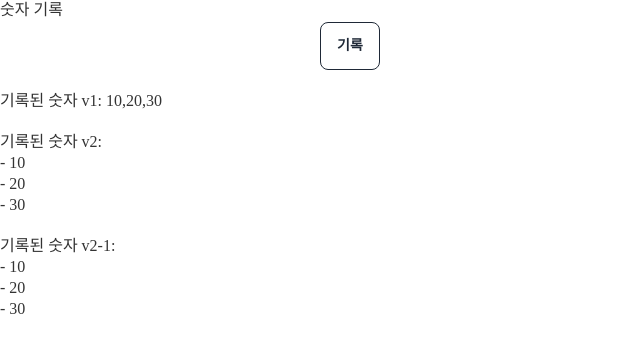
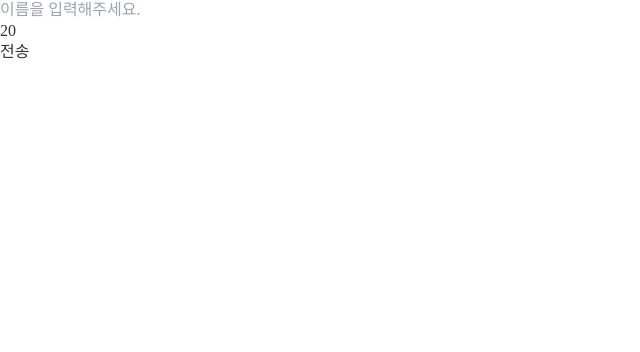
Before and after one commit to NewBean0312/react-test, a React (Create React App) app: page / in a window 1280 px wide. Shown: the top 352 px of the page, without its empty margins (0-640 px from the left). Built offline with nearby package versions, Linux system fonts and the light colour scheme; a web font is replaced by a local one.

Commit message:
form을 사용해서, dom 조작하기 1

```diff
--- a/src/App.js
+++ b/src/App.js
@@ -2,23 +2,20 @@
 // import NumberCounter from "./NumberCounter";
 // import Popup from "./Popup";
 // import ProdList from "./ProdList";
-import NoRecord from "./NoRecord";
+// import NoRecord from "./NoRecord";
+import FormEx from "./FormEx";
 
 import "./App.css";
 
 const App = () => {
-  const nums = [1, 2, 3, 4, 5, 6, 7, 8, 9, 10];
-  const arr = nums.map((el, index) => <li key={index}>내용 {el}</li>);
-
-  // const arr = [<li>내용1</li>, <li>내용2</li>, <li>내용3</li>];
-
   return (
     <>
       {/* <StopWatch /> */}
       {/* <NumberCounter /> */}
       {/* <Popup /> */}
       {/* <ProdList className="container mx-auto" /> */}
-      <NoRecord />
+      {/* <NoRecord /> */}
+      <FormEx />
     </>
   );
 };
--- /dev/null
+++ b/src/FormEx.js
@@ -0,0 +1,54 @@
+function FormEx() {
+  const onSubmit = (e) => {
+    e.preventDefault();
+    const form = e.target;
+
+    form.name.value = form.name.value.trim();
+
+    if (form.name.value.length == 0) {
+      alert("이름을 입력해주세요.");
+      form.name.focus();
+      return;
+    }
+
+    if (form.age.value.length == 0) {
+      alert("나이를 입력해주세요.");
+      form.age.focus();
+      return;
+    }
+
+    const name = form.name.value;
+    const age = form.age.value;
+
+    form.name.value = "";
+    form.age.value = "";
+
+    form.name.focus();
+
+    alert(`이름 : ${name}, 나이 : ${age}`);
+  };
+
+  return (
+    <>
+      <form onSubmit={onSubmit}>
+        <input
+          name="name"
+          type="text"
+          placeholder="이름을 입력해주세요."
+          autoComplete="off"
+        />
+        <br />
+        <input
+          name="age"
+          type="number"
+          placeholder="나이를 입력해주세요."
+          defaultValue="20"
+        />
+        <br />
+        <input type="submit" value="전송" />
+      </form>
+    </>
+  );
+}
+
+export default FormEx;
```
